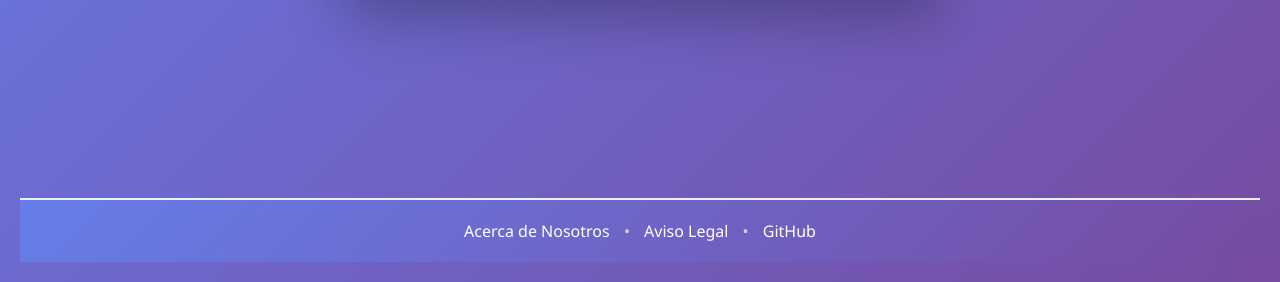
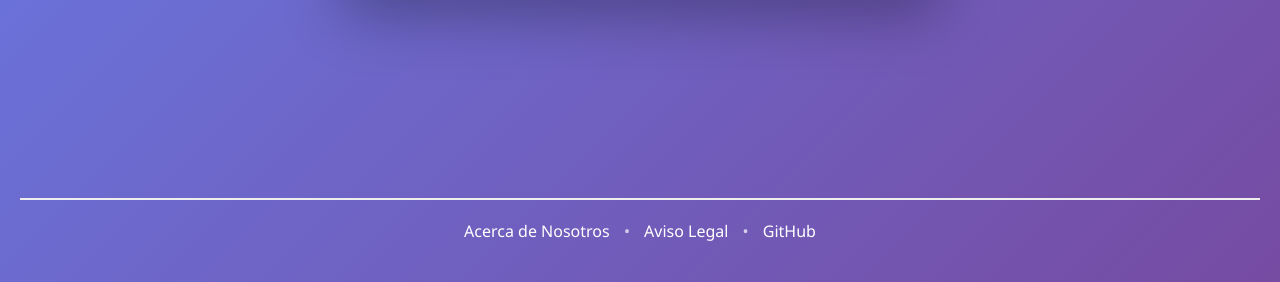
Before and after one commit to python-la-paz/money-checker, a FastAPI app: page / in a window 1280 px wide. Shown: the part 518-800 px from the top of the page. Run offline with FastAPI, Linux system fonts and the light colour scheme; parts of the project's set-up code (start-up, migrations or seed data) failed here and were passed over.

Commit message:
fix: Update footer background to transparent

```diff
--- a/app/static/styles.css
+++ b/app/static/styles.css
@@ -543,7 +543,7 @@ button {
 
 /* Footer Styles */
 footer.footer {
-    background: linear-gradient(135deg, var(--color-primary) 0%, var(--color-primary-dark) 100%);
+    background: transparent;
     color: var(--color-white);
     padding: 20px;
     text-align: center;
```
